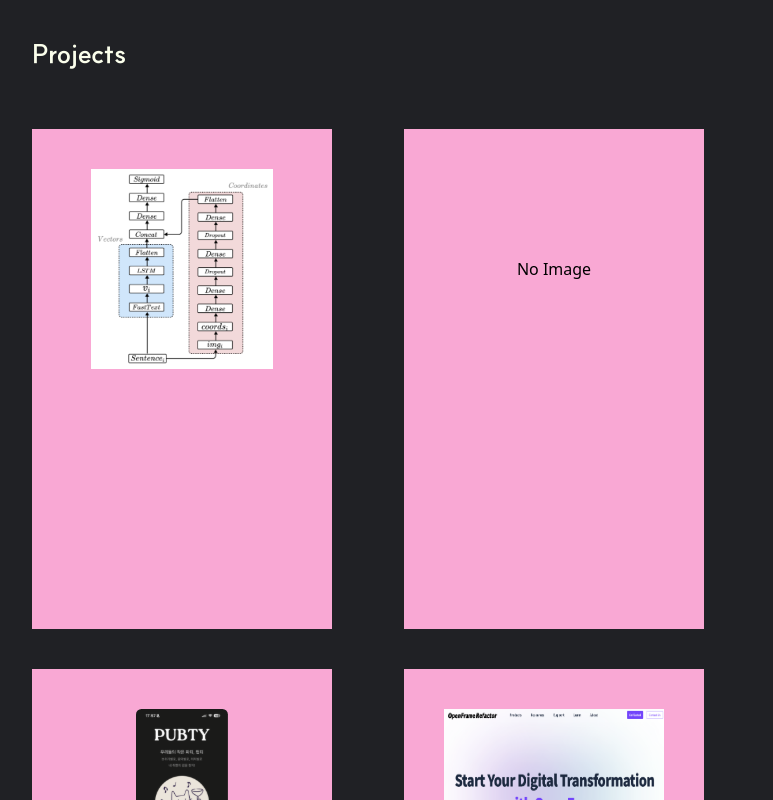
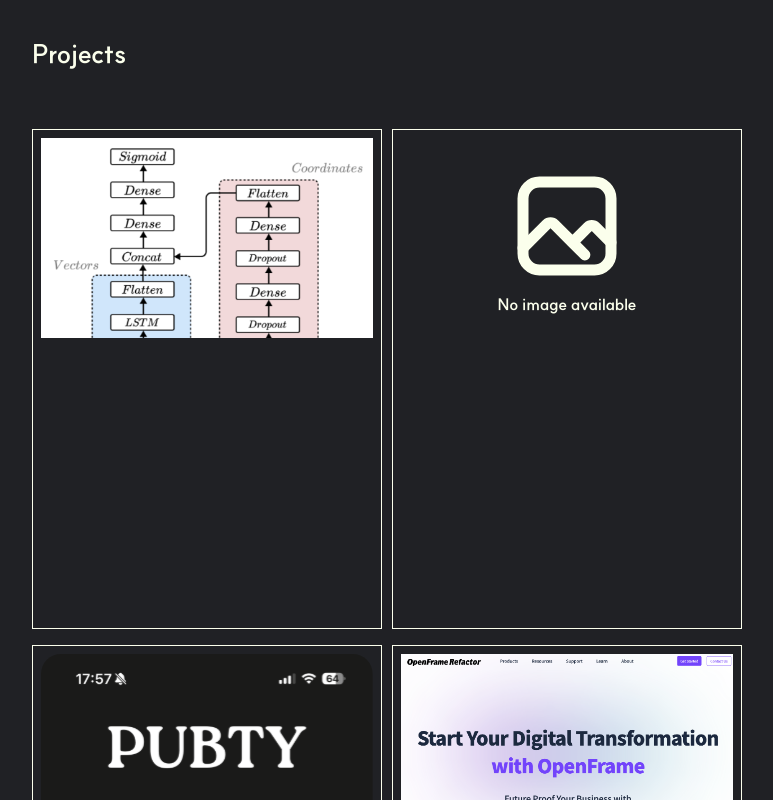
Before and after one commit to ramieeee/portfolio_2.0, a Next.js app: page / in a window 1280 px wide. Shown: the part 3720-4520 px from the top of the page, without its empty margins (256-1029 px from the left). Built offline with nearby package versions, Linux system fonts and the light colour scheme.

Commit message:
Add photo svg and fix image size

```diff
--- a/components/molecules/ProjectCard.tsx
+++ b/components/molecules/ProjectCard.tsx
@@ -1,5 +1,6 @@
 import { ProjectDataType } from "@/types/types";
 import Image from "next/image";
+import PhotoSvg from "@/assets/photo.svg";
 
 interface ProjectCard {
   project: ProjectDataType;
@@ -7,20 +8,49 @@
 
 export default function ProjectCard({ project }: ProjectCard) {
   return (
-    <div className="w-[300px] h-[500px] bg-pink-300 p-10">
+    <div className="w-[350px] h-[500px] p-2 border-[1px] border-color-main">
       {/* img */}
       <div className="w-full h-[200px] flex justify-center items-center mx-auto">
         {project?.images.length > 0 ? (
+          <img
+            src={`/${project?.images[0]}`}
+            alt="image"
+            className="w-full h-full object-cover object-top"
+          />
+        ) : (
+          <div className="flex flex-col justify-center items-center">
+            <Image
+              src={PhotoSvg}
+              alt="No Image"
+              width={100}
+              height={100}
+              style={{ width: "40%", height: "40%" }}
+            />
+            <div className="text-color-main font-suitBold">
+              No image available
+            </div>
+          </div>
+        )}
+        {/* {project?.images.length > 0 ? (
           <Image
             src={`/${project?.images[0]}`}
-            alt=""
-            width={200}
+            alt="Project Image"
+            width={100}
             height={100}
             style={{ width: "auto", height: "100%" }}
           />
         ) : (
-          <div>No Image</div>
-        )}
+          <div className="flex flex-col justify-center items-center">
+            <Image
+              src={PhotoSvg}
+              alt="No Image"
+              width={100}
+              height={100}
+              style={{ width: "40%", height: "40%" }}
+            />
+            <div>No image</div>
+          </div>
+        )} */}
       </div>
 
       {/* 제목, 기간 */}
--- a/components/screens/ProjectScreen.tsx
+++ b/components/screens/ProjectScreen.tsx
@@ -9,7 +9,7 @@
 export default function ProjectScreen({ projectData }: ProjectScreenProps) {
   return (
     <Template subtitle="Projects">
-      <div className="gap-10 grid grid-cols-2">
+      <div className="gap-4 grid grid-cols-2">
         {projectData?.map((project, idx) => {
           return (
             <ProjectCard project={project} key={`${project.title}-${idx}`} />
```
Also changed, not shown: assets/photo.svg (added).
